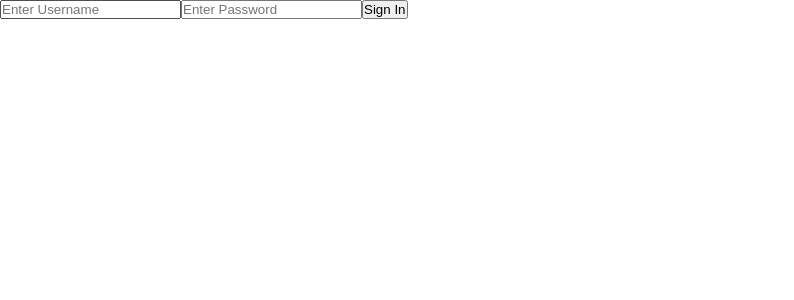
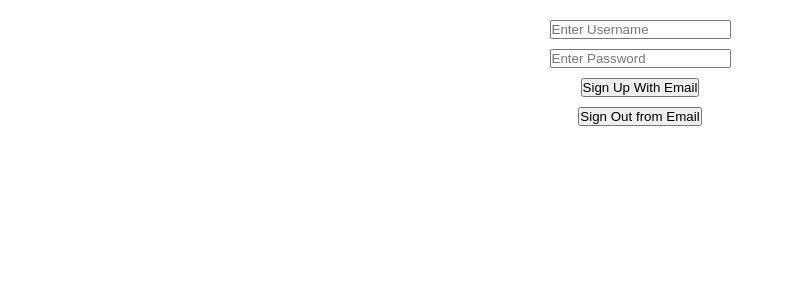
Before and after one commit to ibktommy/basic-react-vite-projects, a React (Vite) app: page / in a window 1280 px wide. Shown: the top 300 px of the page, without its empty margins (0-794 px from the left). Built offline with nearby package versions, Linux system fonts and the light colour scheme; no server answers.

Commit message:
Remove comma-symbol that is used to separate the keys in the env file. Its causing a bug in that the comma is being added to the keys also rendering them invalid

```diff
--- a/src/FirebaseAuthDbApp/components/components/auth.jsx
+++ b/src/FirebaseAuthDbApp/components/components/auth.jsx
@@ -1,11 +1,46 @@
 import { createUserWithEmailAndPassword } from 'firebase/auth';
+import { useState } from 'react';
+import { auth } from '../../../FirebaseCrudApp/firebase-config';
 
 export const Auth = () => {
+	const [email, setEmail] = useState('');
+	const [password, setPassword] = useState('');
+
+	const signUp = async () => {
+    try {
+			await createUserWithEmailAndPassword(auth, email, password);
+			setEmail('');
+			setPassword('');
+		} catch (err) {
+			console.error(err);
+		}
+  }
+
+  async function signOut() {
+    try {
+			await signOut(auth);
+      alert('Sign out from email and password!')
+		} catch (err) {
+			console.error(err);
+		}
+  }
+
 	return (
-		<div>
-			<input type='text' placeholder='Enter Username' />
-			<input type='password' placeholder='Enter Password' />
-			<button>Sign In</button>
+		<div className='auth'>
+			<input
+				type='text'
+				placeholder='Enter Username'
+				value={email}
+				onChange={(e) => setEmail(e.target.value)}
+			/>
+			<input
+				type='password'
+				placeholder='Enter Password'
+				value={password}
+				onChange={(e) => setPassword(e.target.value)}
+			/>
+			<button onClick={signUp}>Sign Up With Email</button>
+			<button onClick={signOut}>Sign Out from Email</button>
 		</div>
 	);
 };
--- a/src/FirebaseCrudApp/firebase-config.js
+++ b/src/FirebaseCrudApp/firebase-config.js
@@ -12,6 +12,8 @@ const apiKey = import.meta.env.VITE_API_KEY;
 const authDomain = import.meta.env.VITE_AUTH_DOMAIN;
 const messagingSenderId = import.meta.env.VITE_MESSAGING_SENDER_ID;
 const appId = import.meta.env.VITE_APP_ID;
+
+console.log(apiKey);
 
 // Project app's Firebase configuration
 const firebaseConfig = {
--- a/src/index.css
+++ b/src/index.css
@@ -12,4 +12,12 @@ html {
 body {
   background-color: #fff;
   line-height: 1.4;
+  padding: 2rem;
 }
+
+.auth {
+  display: flex;
+  flex-direction: column;
+  align-items: center;
+  gap: 1rem;
+}
```
